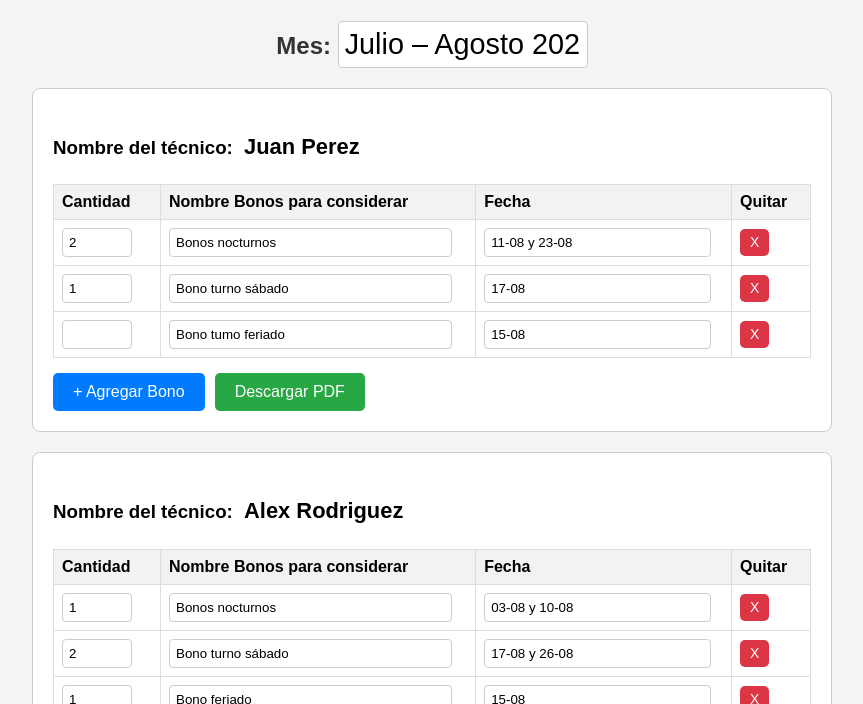
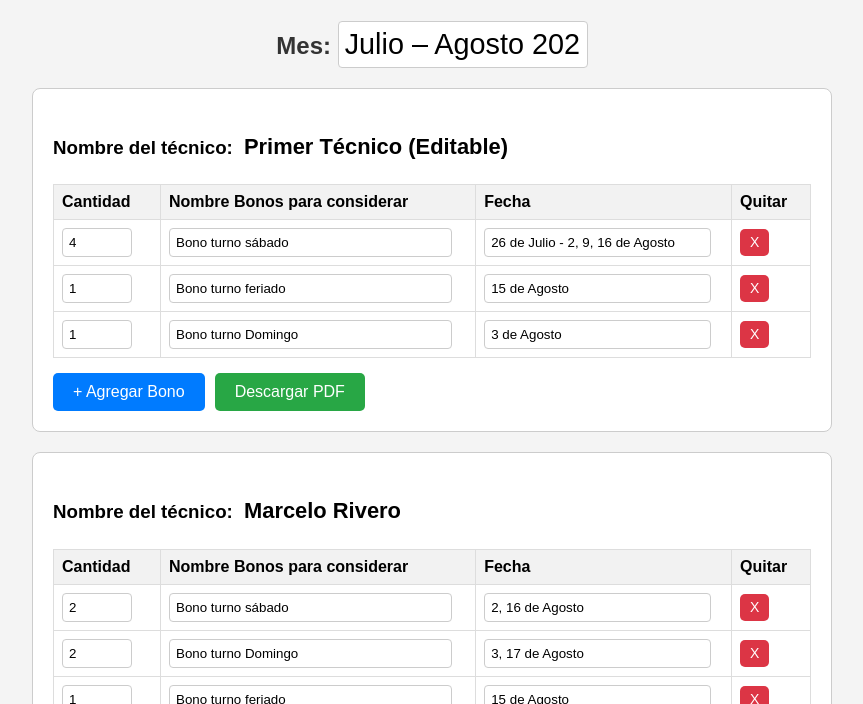
Before and after one commit to Maquipan/bono, a plain HTML site: page index.html in a window 1280 px wide. Shown: the part 96-800 px from the top of the page, without its empty margins (208-1071 px from the left). Drawn offline with nearby package versions, Linux system fonts and the light colour scheme.

Commit message:
Update index.html

```diff
--- a/index.html
+++ b/index.html
@@ -112,86 +112,7 @@
         <h2>Mes: <input id="reportMonth" type="text" value="Julio – Agosto 2025" style="width: 250px; text-align:center; font-size:1.2em;"></h2>
 
         <div id="techniciansContainer">
-            <div class="tecnico">
-                <div class="info-container">
-                    <h3 class="nombre-tecnico">Nombre del técnico: <input type="text" value="Juan Perez" class="technician-name"></h3>
-                    <table>
-                        <thead>
-                            <tr>
-                                <th>Cantidad</th>
-                                <th>Nombre Bonos para considerar</th>
-                                <th>Fecha</th>
-                                <th>Quitar</th>
-                            </tr>
-                        </thead>
-                        <tbody>
-                            <tr>
-                                <td><input type="number" value="2"></td>
-                                <td><input type="text" value="Bonos nocturnos"></td>
-                                <td><input type="text" value="11-08 y 23-08"></td>
-                                <td><button class="remove-bonus-btn">X</button></td>
-                            </tr>
-                            <tr>
-                                <td><input type="number" value="1"></td>
-                                <td><input type="text" value="Bono turno sábado"></td>
-                                <td><input type="text" value="17-08"></td>
-                                <td><button class="remove-bonus-btn">X</button></td>
-                            </tr>
-                            <tr>
-                                <td><input type="number" value=""></td>
-                                <td><input type="text" value="Bono tumo feriado"></td>
-                                <td><input type="text" value="15-08"></td>
-                                <td><button class="remove-bonus-btn">X</button></td>
-                            </tr>
-                        </tbody>
-                    </table>
-                </div>
-                <div class="tecnico-controls">
-                    <button class="add-bonus-btn">+ Agregar Bono</button>
-                    <button class="download-btn">Descargar PDF</button>
-                </div>
-            </div>
-
-            <div class="tecnico">
-                <div class="info-container">
-                    <h3 class="nombre-tecnico">Nombre del técnico: <input type="text" value="Alex Rodriguez" class="technician-name"></h3>
-                    <table>
-                        <thead>
-                            <tr>
-                                <th>Cantidad</th>
-                                <th>Nombre Bonos para considerar</th>
-                                <th>Fecha</th>
-                                <th>Quitar</th>
-                            </tr>
-                        </thead>
-                        <tbody>
-                            <tr>
-                                <td><input type="number" value="1"></td>
-                                <td><input type="text" value="Bonos nocturnos"></td>
-                                <td><input type="text" value="03-08 y 10-08"></td>
-                                <td><button class="remove-bonus-btn">X</button></td>
-                            </tr>
-                            <tr>
-                                <td><input type="number" value="2"></td>
-                                <td><input type="text" value="Bono turno sábado"></td>
-                                <td><input type="text" value="17-08 y 26-08"></td>
-                                <td><button class="remove-bonus-btn">X</button></td>
-                            </tr>
-                            <tr>
-                                <td><input type="number" value="1"></td>
-                                <td><input type="text" value="Bono feriado"></td>
-                                <td><input type="text" value="15-08"></td>
-                                <td><button class="remove-bonus-btn">X</button></td>
-                            </tr>
-                        </tbody>
-                    </table>
-                </div>
-                <div class="tecnico-controls">
-                    <button class="add-bonus-btn">+ Agregar Bono</button>
-                    <button class="download-btn">Descargar PDF</button>
-                </div>
-            </div>
-        </div>
+             </div>
 
         <div class="main-controls">
             <button id="addTechnicianBtn" class="add-btn">Agregar más técnicos</button>
@@ -241,7 +162,7 @@
             pdf.save(`Informe_Bonos_${techNameForFile}.pdf`);
         }
 
-        // --- FUNCIÓN PARA PDF COMBINADO (CORREGIDA) ---
+        // --- FUNCIÓN PARA PDF COMBINADO (CORREGIDA CON ALTURA FIJA) ---
         function generateCombinedPdf() {
             const technicians = document.querySelectorAll('.tecnico');
             if (technicians.length === 0) {
@@ -254,6 +175,13 @@
             const reportMonth = document.getElementById('reportMonth').value;
             const techniciansPerPage = 3;
 
+            // Definir espacios en la página
+            const pageHeight = pdf.internal.pageSize.getHeight();
+            const headerHeight = 55; // Espacio superior para el encabezado
+            const footerMargin = 20;  // Margen inferior
+            const usableHeight = pageHeight - headerHeight - footerMargin;
+            const slotHeight = usableHeight / techniciansPerPage; // Altura fija para cada bloque de técnico
+
             technicians.forEach((tecnicoDiv, index) => {
                 const isFirstOnPage = index % techniciansPerPage === 0;
 
@@ -261,7 +189,7 @@
                     if (index !== 0) {
                         pdf.addPage();
                     }
-                    // Dibuja el encabezado principal con coordenadas corregidas
+                    // Dibuja el encabezado principal en la página actual
                     pdf.addImage(logo, 'PNG', 15, 15, 30, 15);
                     pdf.setFontSize(16);
                     pdf.setFont("helvetica", "bold");
@@ -271,12 +199,9 @@
                     pdf.text(`Mes: ${reportMonth}`, pdf.internal.pageSize.getWidth() / 2, 45, { align: 'center' });
                 }
 
-                let startY;
-                if (isFirstOnPage) {
-                    startY = 55; // Posición de inicio más baja para el primer técnico
-                } else {
-                    startY = pdf.autoTable.previous.finalY + 10;
-                }
+                // Calcula la posición Y de inicio para el bloque actual usando la altura fija
+                const positionOnPage = index % techniciansPerPage;
+                const startY = headerHeight + (positionOnPage * slotHeight);
 
                 const techName = tecnicoDiv.querySelector('.technician-name').value;
                 pdf.setFontSize(12);
@@ -328,13 +253,26 @@
             }
         });
 
-        // Event listener para botones principales
-        document.getElementById('addTechnicianBtn').addEventListener('click', function() {
+        // --- LÓGICA PARA CREAR Y AGREGAR TÉCNICOS ---
+        function createTechnicianBlock(name, bonuses) {
             const newTechnicianDiv = document.createElement('div');
             newTechnicianDiv.className = 'tecnico';
+
+            let bonusRowsHTML = '';
+            bonuses.forEach(bonus => {
+                bonusRowsHTML += `
+                    <tr>
+                        <td><input type="number" value="${bonus.cantidad}"></td>
+                        <td><input type="text" value="${bonus.nombre}"></td>
+                        <td><input type="text" value="${bonus.fecha}"></td>
+                        <td><button class="remove-bonus-btn">X</button></td>
+                    </tr>
+                `;
+            });
+
             newTechnicianDiv.innerHTML = `
                 <div class="info-container">
-                    <h3 class="nombre-tecnico">Nombre del técnico: <input type="text" placeholder="Ingrese nombre aquí" class="technician-name"></h3>
+                    <h3 class="nombre-tecnico">Nombre del técnico: <input type="text" value="${name}" class="technician-name"></h3>
                     <table>
                         <thead>
                             <tr>
@@ -345,12 +283,7 @@
                             </tr>
                         </thead>
                         <tbody>
-                            <tr>
-                                <td><input type="number" value="1"></td>
-                                <td><input type="text" value="Bonos nocturnos"></td>
-                                <td><input type="text" placeholder="Ingrese fechas"></td>
-                                <td><button class="remove-bonus-btn">X</button></td>
-                            </tr>
+                            ${bonusRowsHTML}
                         </tbody>
                     </table>
                 </div>
@@ -360,9 +293,47 @@
                 </div>
             `;
             techniciansContainer.appendChild(newTechnicianDiv);
+        }
+
+        document.getElementById('addTechnicianBtn').addEventListener('click', function() {
+            createTechnicianBlock('', [{ cantidad: 1, nombre: 'Nuevo Bono', fecha: '' }]);
         });
 
         document.getElementById('downloadAllBtn').addEventListener('click', generateCombinedPdf);
+
+        // Cargar los datos iniciales de la imagen
+        window.addEventListener('load', function() {
+            const initialData = [
+                {
+                    name: 'Marcelo Rivero',
+                    bonuses: [
+                        { cantidad: 2, nombre: 'Bono turno sábado', fecha: '2, 16 de Agosto' },
+                        { cantidad: 2, nombre: 'Bono turno Domingo', fecha: '3, 17 de Agosto' },
+                        { cantidad: 1, nombre: 'Bono turno feriado', fecha: '15 de Agosto' }
+                    ]
+                },
+                {
+                    name: 'Sergio Ibañez',
+                    bonuses: [
+                        { cantidad: 2, nombre: 'Bono turno sábado', fecha: '26 de Julio - 9 de Agosto' },
+                        { cantidad: 2, nombre: 'Bono turno Domingo', fecha: '27 de Julio - 10 de Agosto' }
+                    ]
+                }
+            ];
+
+            const firstTechnicianBonuses = [
+                 { cantidad: 4, nombre: 'Bono turno sábado', fecha: '26 de Julio - 2, 9, 16 de Agosto' },
+                 { cantidad: 1, nombre: 'Bono turno feriado', fecha: '15 de Agosto' },
+                 { cantidad: 1, nombre: 'Bono turno Domingo', fecha: '3 de Agosto' }
+            ];
+
+            // Crear el primer técnico sin nombre específico en la data
+            createTechnicianBlock('Primer Técnico (Editable)', firstTechnicianBonuses);
+
+
+            initialData.forEach(tech => createTechnicianBlock(tech.name, tech.bonuses));
+        });
+
     </script>
 </body>
 </html>
```
